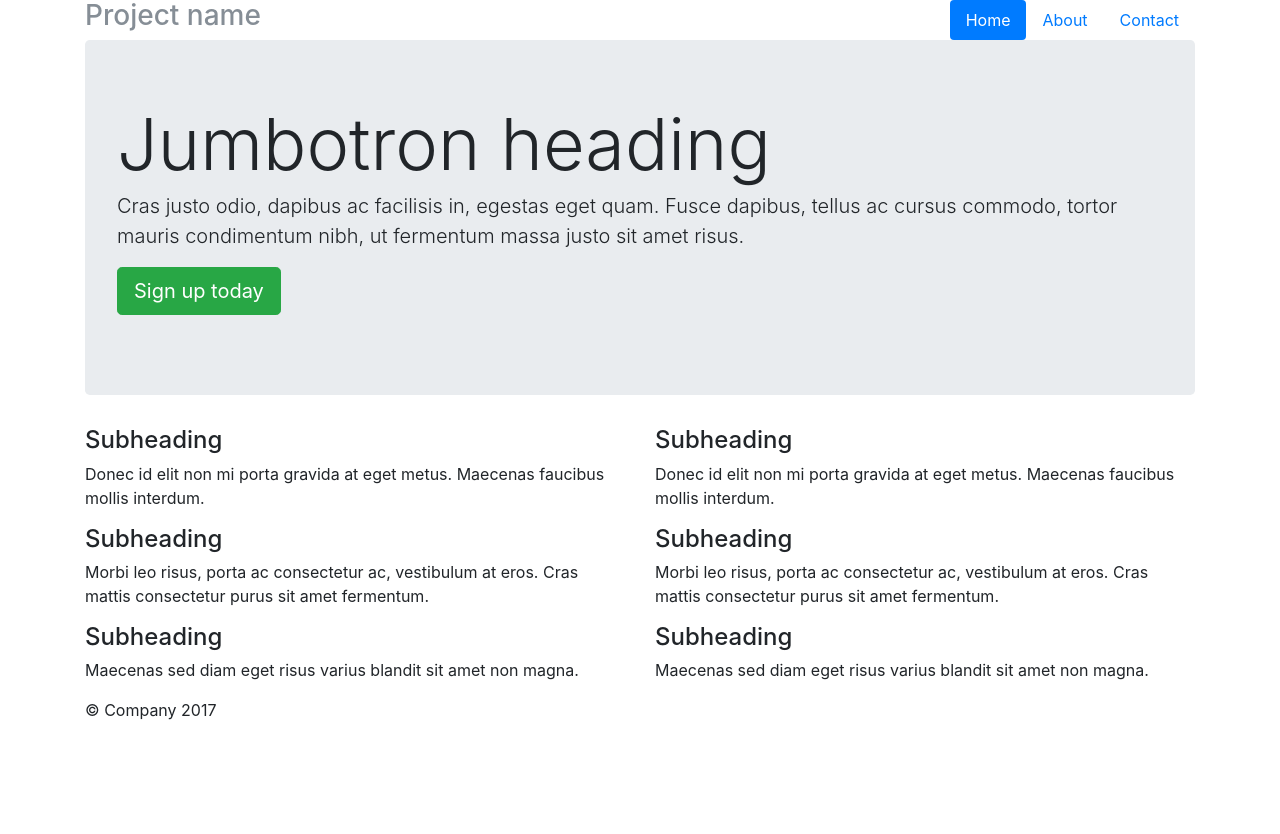
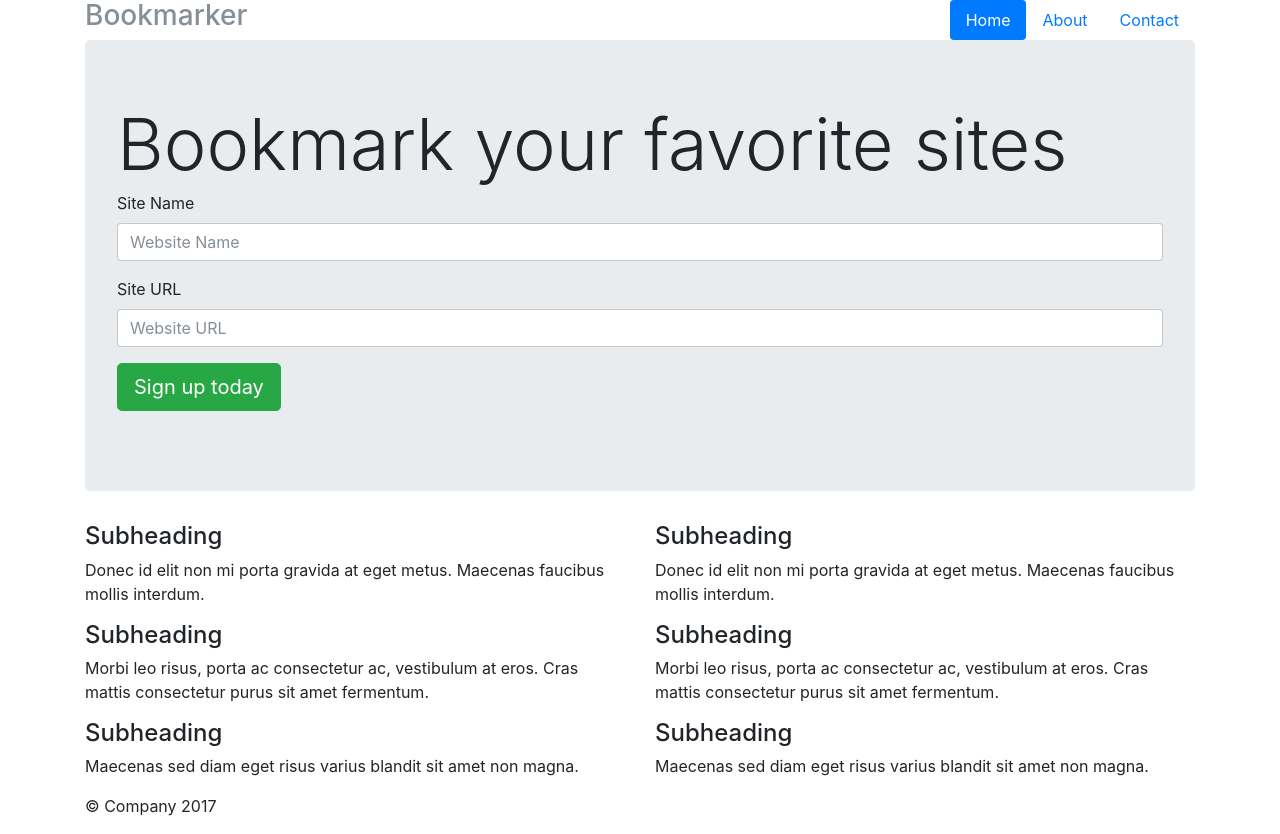
Before and after one commit to Jual6332/BookmarkApplication, a plain HTML site: page index.html in a window 1280 px wide. Before the commit the page ends 800 px from the top, so only its background shows below. Drawn offline with Linux system fonts and the light colour scheme; files that its build step writes are made by us from their sources; a script that the page names is missing.

Commit message:
Basic html setup

```diff
--- a/index.html
+++ b/index.html
@@ -3,17 +3,8 @@
   <head>
     <meta charset="utf-8">
     <meta name="viewport" content="width=device-width, initial-scale=1, shrink-to-fit=no">
-    <meta name="description" content="">
-    <meta name="author" content="">
-    <link rel="icon" href="../../../../favicon.ico">
-
-    <title>Narrow Jumbotron Template for Bootstrap</title>
-
-    <!-- Bootstrap core CSS -->
-    <link href="../../../../dist/css/bootstrap.min.css" rel="stylesheet">
-
-    <!-- Custom styles for this template -->
-    <link href="narrow-jumbotron.css" rel="stylesheet">
+    <title>Site Bookmark</title>
+    <link href="css/bootstrap.min.css" rel="stylesheet">
   </head>
 
   <body>
@@ -33,12 +24,23 @@
             </li>
           </ul>
         </nav>
-        <h3 class="text-muted">Project name</h3>
+        <h3 class="text-muted">Bookmarker</h3>
       </div>
 
       <div class="jumbotron">
-        <h1 class="display-3">Jumbotron heading</h1>
-        <p class="lead">Cras justo odio, dapibus ac facilisis in, egestas eget quam. Fusce dapibus, tellus ac cursus commodo, tortor mauris condimentum nibh, ut fermentum massa justo sit amet risus.</p>
+        <h2 class="display-3">Bookmark your favorite sites</h2>
+
+        <form id="myForm">
+          <div class="form-group">
+            <label>Site Name</label>
+            <input type="text" class="form-control" id="siteName" placeholder="Website Name">
+          </div>
+          <div class="form-group">
+            <label>Site URL</label>
+            <input type="text" class="form-control" id="siteURL" placeholder="Website URL">
+          </div>
+        </form>
+
         <p><a class="btn btn-lg btn-success" href="#" role="button">Sign up today</a></p>
       </div>
 
```
